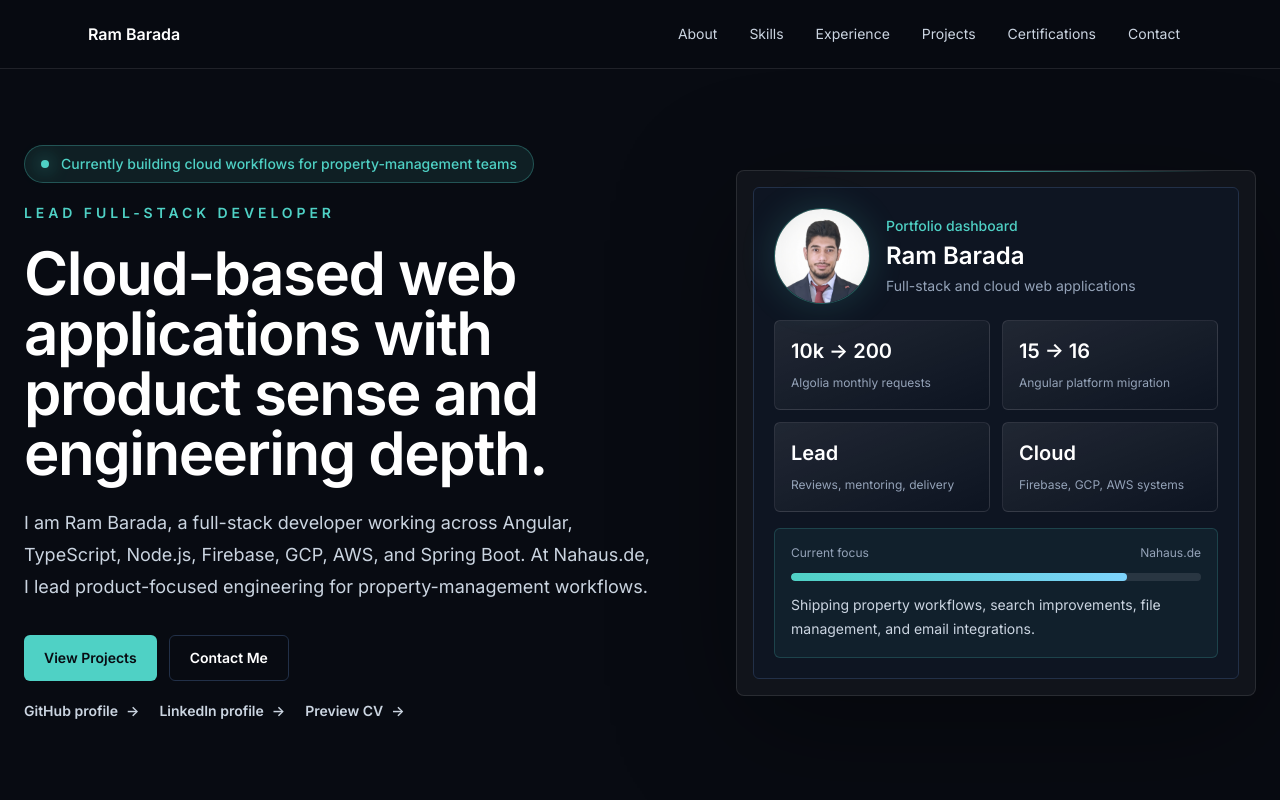
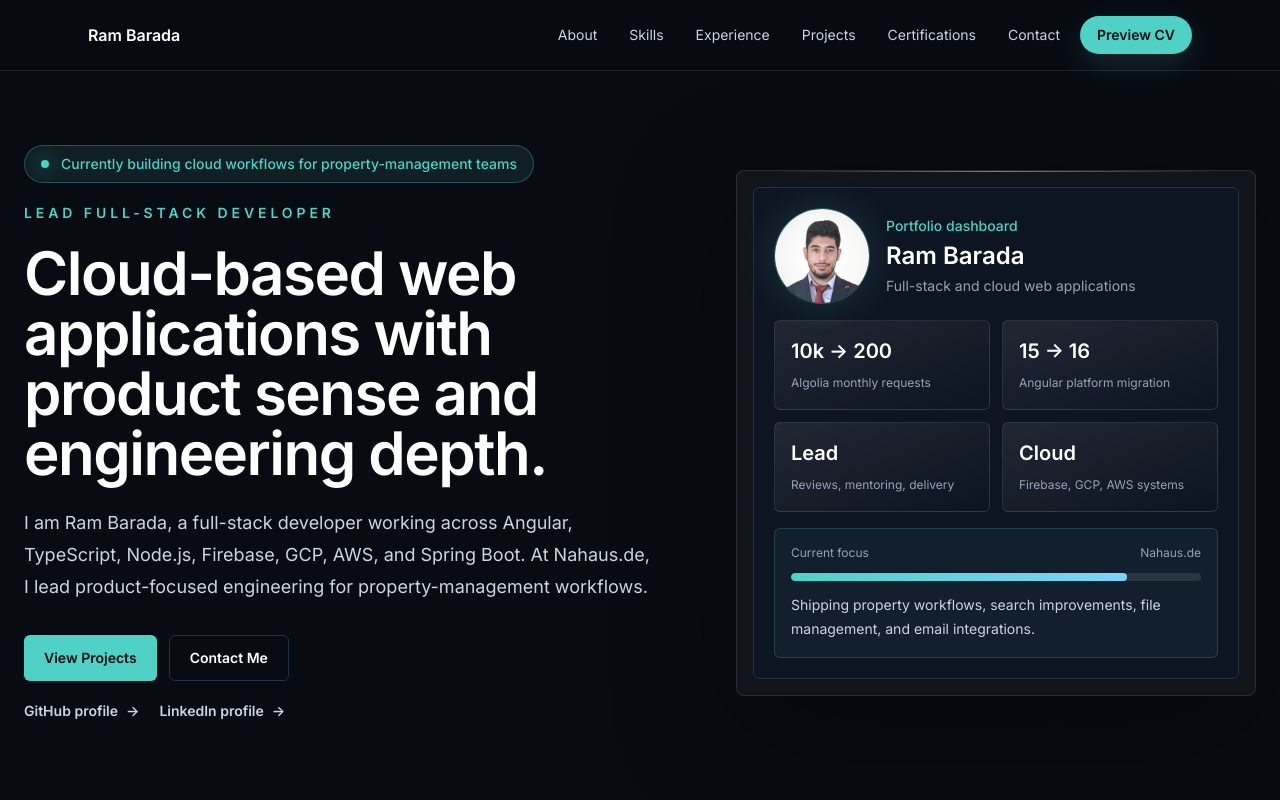
Before and after one commit to rambarada/portfolio-website, a Next.js app: page / in a window 1280 px wide. Shown: the top 800 px of the page. Built offline with nearby package versions, Linux system fonts and the light colour scheme.

Commit message:
feat: move CV preview CTA to header

```diff
--- a/components/Header.tsx
+++ b/components/Header.tsx
@@ -1,7 +1,7 @@
 "use client";
 
 import { useEffect, useState } from "react";
-import { navItems } from "@/data/portfolio";
+import { headerCta, navItems } from "@/data/portfolio";
 
 export function Header() {
   const [active, setActive] = useState("hero");
@@ -38,6 +38,7 @@ export function Header() {
           <a href="#hero" className="text-base font-semibold text-white transition hover:text-accent">
             Ram Barada
           </a>
+          <div className="flex items-center gap-2">
             <div className="hidden items-center gap-2 md:flex">
               {navItems.map((item) => {
                 const id = item.toLowerCase();
@@ -56,6 +57,15 @@ export function Header() {
                 );
               })}
             </div>
+            <a
+              href={headerCta.href}
+              target={headerCta.newTab ? "_blank" : undefined}
+              rel={headerCta.newTab ? "noreferrer" : undefined}
+              className="rounded-full border border-accent/40 bg-accent px-4 py-2 text-sm font-semibold text-ink shadow-[0_10px_30px_rgba(79,209,197,.16)] transition duration-300 hover:-translate-y-0.5 hover:bg-skysoft hover:shadow-[0_14px_36px_rgba(79,209,197,.24)]"
+            >
+              {headerCta.label}
+            </a>
+          </div>
         </nav>
       </header>
       <div aria-hidden="true" className="h-[65px]" />
--- a/components/sections/Contact.tsx
+++ b/components/sections/Contact.tsx
@@ -38,14 +38,6 @@ export function Contact() {
                 className="rounded-md bg-white px-5 py-3 text-sm font-semibold text-ink transition duration-300 hover:-translate-y-0.5 hover:bg-accent"
               >
                 Send Email
-              </a>
-              <a
-                href="/documents/ram-barada-cv.pdf"
-                target="_blank"
-                rel="noreferrer"
-                className="rounded-md border border-white/20 px-5 py-3 text-sm font-semibold text-white transition duration-300 hover:-translate-y-0.5 hover:border-accent hover:text-accent"
-              >
-                Preview CV
               </a>
             </div>
           </div>
--- a/data/portfolio.ts
+++ b/data/portfolio.ts
@@ -59,8 +59,13 @@ export const contactLinks: LinkItem[] = [
 export const heroActions: LinkItem[] = [
   { label: "GitHub profile", href: "https://github.com/rambarada" },
   { label: "LinkedIn profile", href: "https://linkedin.com/in/ram-barada" },
-  { label: "Preview CV", href: "/documents/ram-barada-cv.pdf", newTab: true },
 ];
+
+export const headerCta: LinkItem = {
+  label: "Preview CV",
+  href: "/documents/ram-barada-cv.pdf",
+  newTab: true,
+};
 
 export const highlights: Highlight[] = [
   { value: "10k -> 200", label: "Algolia monthly requests" },
```
Lines whose indentation alone changed are shown as unchanged.
